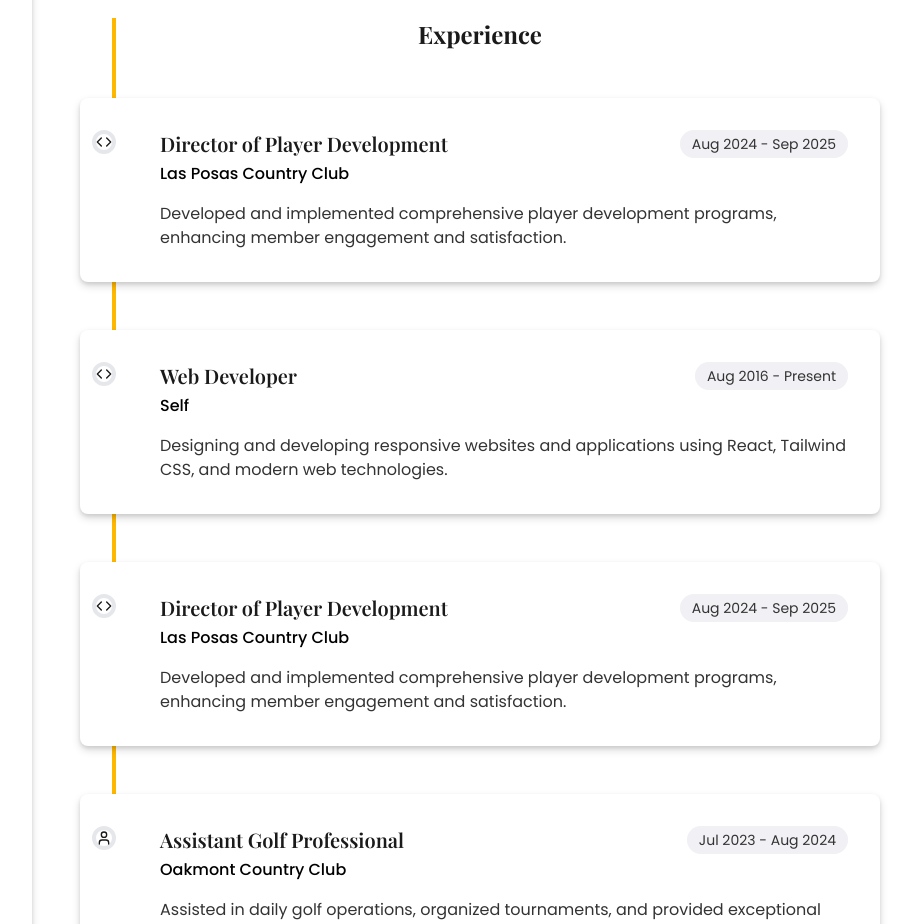
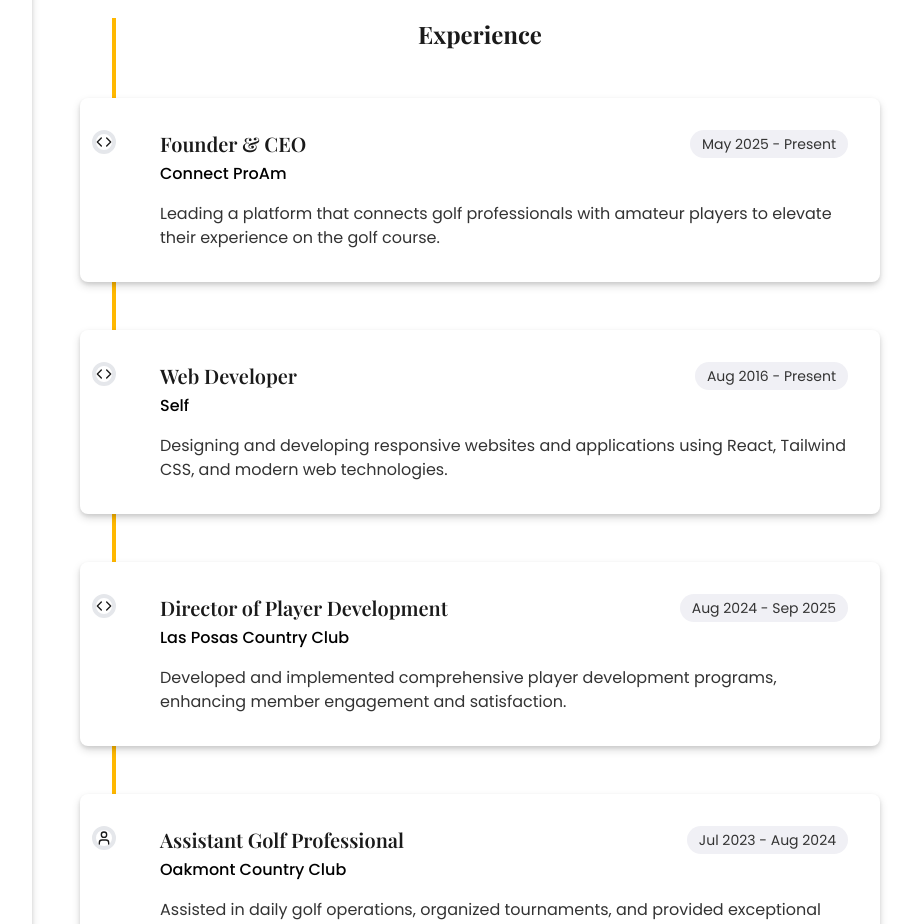
Before and after one commit to JennyBenjamina/JennyLeePGA, a React (Create React App) app: page / in a window 1280 px wide. Shown: the part 802-1726 px from the top of the page, without its empty margins (288-1201 px from the left). Built offline with nearby package versions, Linux system fonts and the light colour scheme.

Commit message:
experienceupdate

```diff
--- a/src/components/Experience.js
+++ b/src/components/Experience.js
@@ -26,15 +26,11 @@
 
   const experiences = [
     {
-      title: (
-        <>
-          Director of Player <br className="lg:hidden" /> Development
-        </>
-      ),
-      company: "Las Posas Country Club",
-      period: "Aug 2024 - Sep 2025",
+      title: "Founder & CEO",
+      company: "Connect ProAm",
+      period: "May 2025 - Present",
       description:
-        "Developed and implemented comprehensive player development programs, enhancing member engagement and satisfaction.",
+        "Leading a platform that connects golf professionals with amateur players to elevate their experience on the golf course.",
       icon: <Code className="w-6 h-6 text-primary" />,
     },
     {
@@ -46,7 +42,11 @@
       icon: <Code className="w-6 h-6 text-primary" />,
     },
     {
-      title: "Director of Player Development",
+      title: (
+        <>
+          Director of Player <br className="lg:hidden" /> Development
+        </>
+      ),
       company: "Las Posas Country Club",
       period: "Aug 2024 - Sep 2025",
       description:
```
